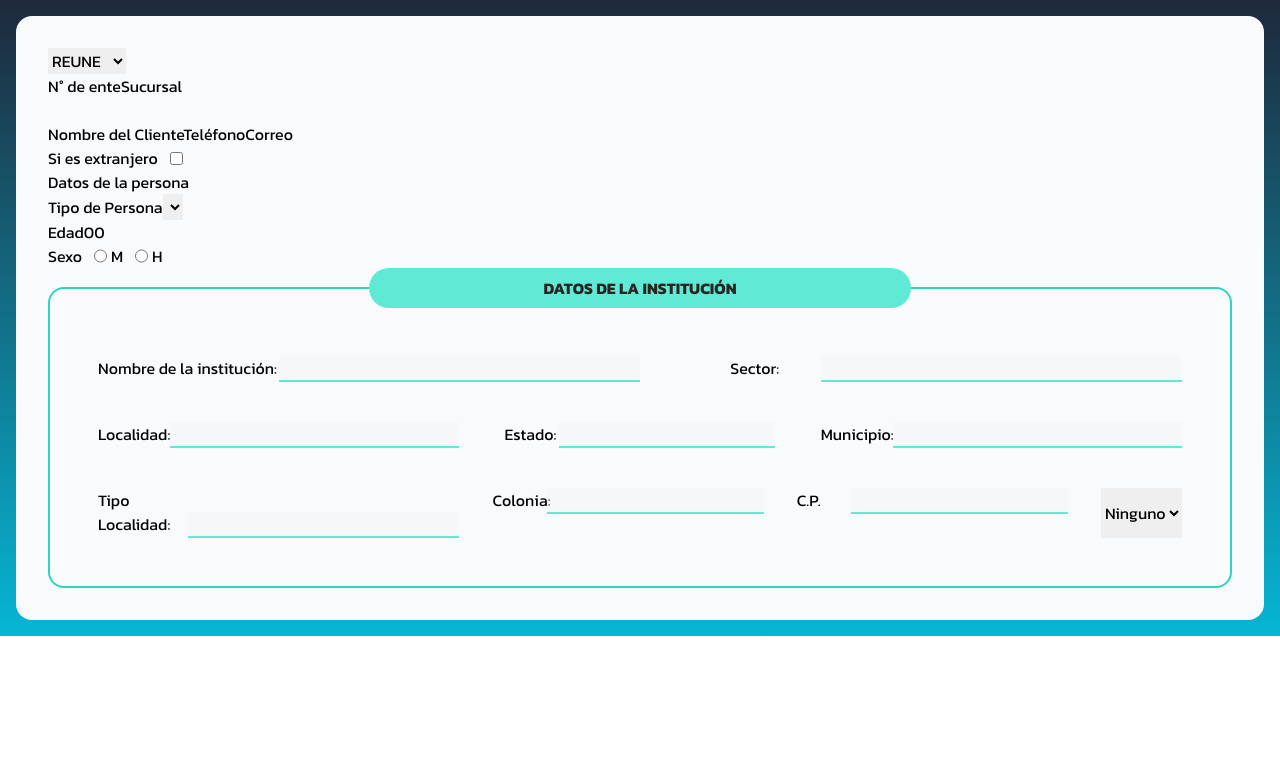
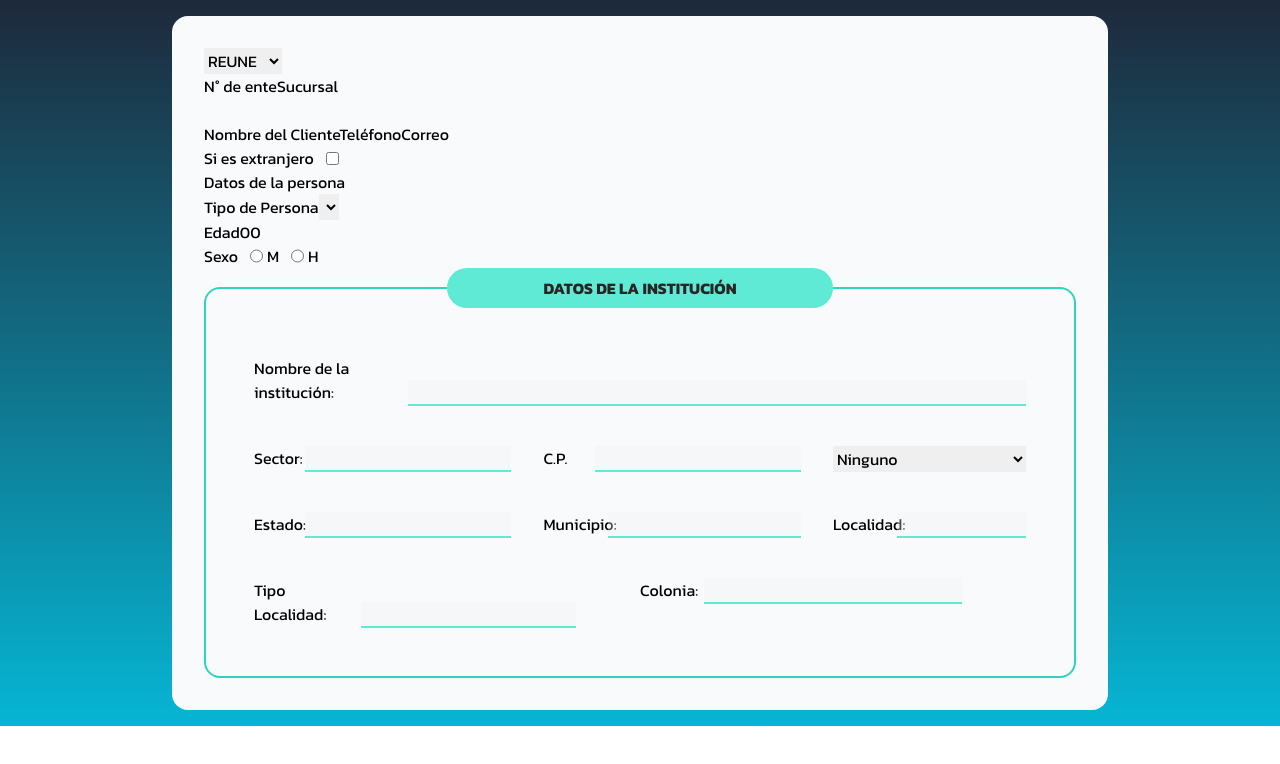
Before and after one commit to EmyRub/condusefApp, a React (Vite) app: page /condusefApp/inicio in a window 1280 px wide. Shown: the top 764 px of the page. Built offline with nearby package versions, Linux system fonts and the light colour scheme.

Commit message:
formulario

```diff
--- a/src/components/Forms/ReuneForm.tsx
+++ b/src/components/Forms/ReuneForm.tsx
@@ -1,7 +1,7 @@
 
 export default function ReuneForm() {
     return (
-        <form autoComplete="on" className="p-8 bg-slate-50 rounded-2xl">
+        <form autoComplete="on" className="p-8 bg-slate-50 rounded-2xl w-9/12 mx-auto">
 
             <select name="empresa" id="empresa">
                 <option value="reune" selected>REUNE</option>
@@ -64,51 +64,50 @@ export default function ReuneForm() {
 
                 <div className="flex justify-between flex-wrap gap-y-10 gap-x-1">
 
-                    <div className="basis-1/2">
-                        <label htmlFor="inst" className="inline-block w-1/3">Nombre de la institución:</label>
-                        <input id="inst" type="text" className="border-b-2 border-b-teal-300 inline-block w-2/3" readOnly disabled />
+                    <div className="basis-full">
+                        <label htmlFor="inst" className="inline-block w-1/5">Nombre de la institución:</label>
+                        <input id="inst" type="text" className="border-b-2 border-b-teal-300 inline-block w-4/5" readOnly disabled />
                     </div>
 
-                    <div className="basis-5/12">
+                    <div className="basis-1/3">
                         <label htmlFor="sect" className="inline-block w-1/5">Sector:</label>
                         <input type="text" name="sect" id="sect" className="border-b-2 border-b-teal-300 inline-block w-4/5" readOnly disabled />
                     </div>
 
                     <div className="basis-1/3">
-                        <label htmlFor="loc" className="inline-block w-1/5">Localidad:</label>
-                        <input type="text" name="loc" id="loc" className="border-b-2 border-b-teal-300 w-4/5" readOnly disabled />
+                        <label htmlFor="cp" className="inline-block w-1/5">C.P.</label>
+                        <input type="text" name="cp" id="cp" className="border-b-2 border-b-teal-300 inline-block w-4/5" readOnly disabled />
                     </div>
 
-                    <div className="basis-3/12">
+                    <select name="" id="" className="basis-1/4">
+                        <option value="">Ninguno</option>
+                    </select>
+
+                    <div className="basis-1/3">
                         <label htmlFor="edo" className="inline-block w-1/5">Estado:</label>
                         <input type="text" name="edo" id="edo" className="border-b-2 border-b-teal-300 inline-block w-4/5" readOnly disabled />
                     </div>
 
                     <div className="basis-1/3">
-                        <label htmlFor="muni" className="inline-block w-1/5">Municipio:</label>
-                        <input type="text" name="muni" id="muni" className="border-b-2 border-b-teal-300 inline-block w-4/5" readOnly disabled />
+                        <label htmlFor="muni" className="inline-block w-1/4">Municipio:</label>
+                        <input type="text" name="muni" id="muni" className="border-b-2 border-b-teal-300 inline-block w-3/4" readOnly disabled />
                     </div>
 
-
-                    <div className="basis-1/3">
-                        <label htmlFor="tyLoc" className="inline-block w-1/4">Tipo Localidad:</label>
-                        <input type="text" name="tyLoc" id="tyLoc" className="border-b-2 border-b-teal-300 inline-block w-9/12" readOnly disabled />
+                    <div className="basis-1/4">
+                        <label htmlFor="loc" className="inline-block w-1/3">Localidad:</label>
+                        <input type="text" name="loc" id="loc" className="border-b-2 border-b-teal-300 w-2/3" readOnly disabled />
                     </div>
 
-
-                    <div className="basis-3/12">
-                        <label htmlFor="col" className="inline-block w-1/5">Colonia:</label>
-                        <input type="text" name="col" id="col" className="border-b-2 border-b-teal-300 inline-block w-4/5" readOnly disabled />
+                    <div className="basis-5/12">
+                        <label htmlFor="tyLoc" className="inline-block w-1/3">Tipo Localidad:</label>
+                        <input type="text" name="tyLoc" id="tyLoc" className="border-b-2 border-b-teal-300 inline-block w-4/6" readOnly disabled />
                     </div>
 
-                    <div className="basis-3/12">
-                        <label htmlFor="cp" className="inline-block w-1/5">C.P.</label>
-                        <input type="text" name="cp" id="cp" className="border-b-2 border-b-teal-300 inline-block w-4/5" readOnly disabled />
+                    <div className="basis-1/2">
+                        <label htmlFor="col" className="inline-block w-1/6">Colonia:</label>
+                        <input type="text" name="col" id="col" className="border-b-2 border-b-teal-300 inline-block w-4/6" readOnly disabled />
                     </div>
 
-                    <select name="" id="">
-                        <option value="">Ninguno</option>
-                    </select>
                 </div>
 
             </fieldset>
```
